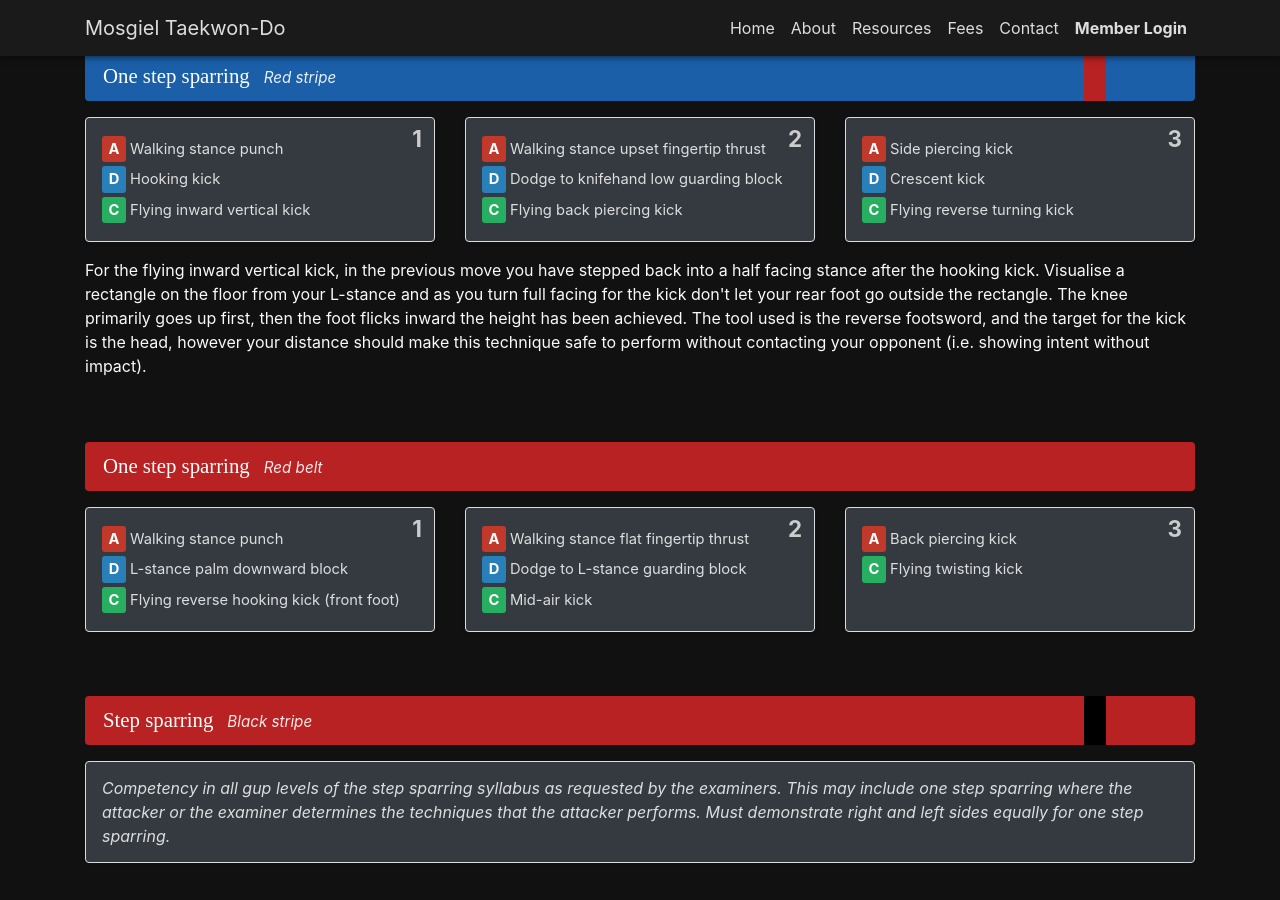
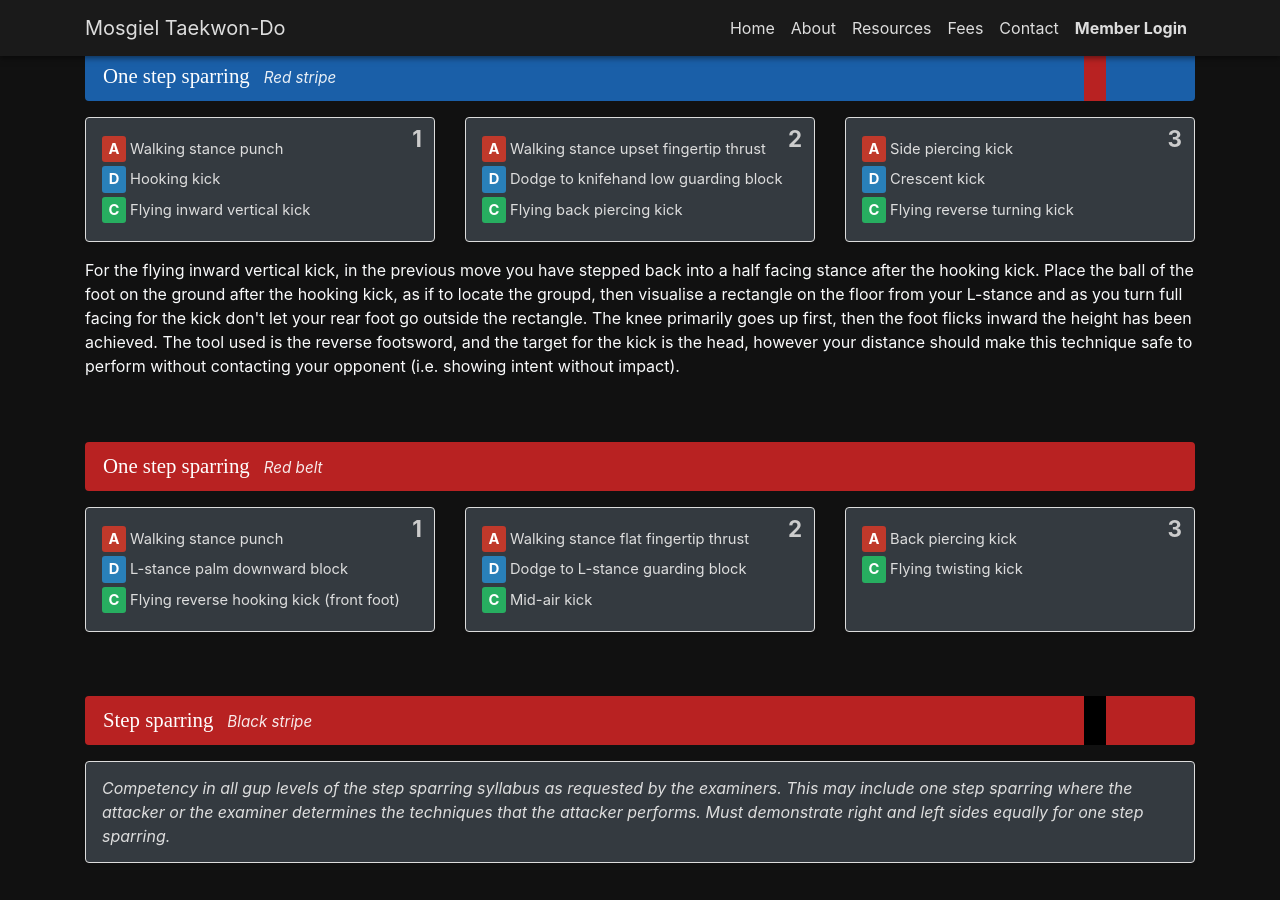
Before and after one commit to gurubobnz/www.mosgieltkd.co.nz, a Jekyll site: the page built from step-sparring.html, in a window 1280 px wide and 900 px high, scrolled down 1757 px. Built offline with Jekyll 4.4.1, drawn with Linux system fonts in a browser that asks for light colours; nearby versions of some CDN libraries; some web fonts are replaced.

Commit message:
More info

```diff
--- a/_data/step_sparring.yml
+++ b/_data/step_sparring.yml
@@ -90,7 +90,7 @@
       D: Crescent kick
       C: Flying reverse turning kick
   notes:
-    - For the flying inward vertical kick, in the previous move you have stepped back into a half facing stance after the hooking kick. Visualise a rectangle on the floor from your L-stance and as you turn full facing for the kick don't let your rear foot go outside the rectangle. The knee primarily goes up first, then the foot flicks inward the height has been achieved. The tool used is the reverse footsword, and the target for the kick is the head, however your distance should make this technique safe to perform without contacting your opponent (i.e. showing intent without impact).
+    - For the flying inward vertical kick, in the previous move you have stepped back into a half facing stance after the hooking kick. Place the ball of the foot on the ground after the hooking kick, as if to locate the groupd, then visualise a rectangle on the floor from your L-stance and as you turn full facing for the kick don't let your rear foot go outside the rectangle. The knee primarily goes up first, then the foot flicks inward the height has been achieved. The tool used is the reverse footsword, and the target for the kick is the head, however your distance should make this technique safe to perform without contacting your opponent (i.e. showing intent without impact).
 
 - title: One step sparring
   grades: Red belt
```
